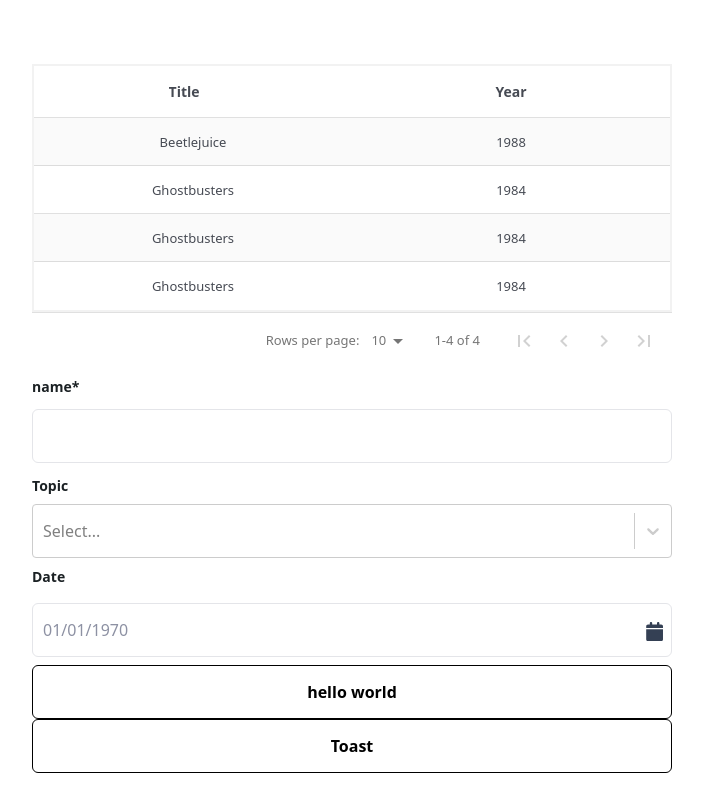
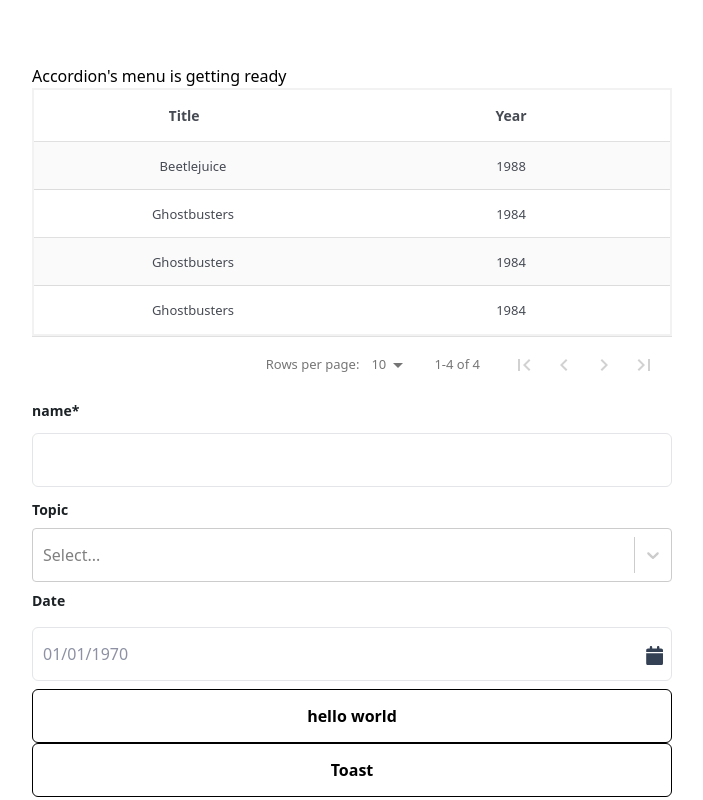
Before and after one commit to Ascent-smartreports/ascent-component-library, a React (Vite) app: page / in a window 1280 px wide. Shown: the whole page, without its empty margins (288-991 px from the left). Built offline with nearby package versions, Linux system fonts and the light colour scheme.

Commit message:
accordion

```diff
--- /dev/null
+++ b/lib/components/AccordionMenu/index.tsx
@@ -0,0 +1,13 @@
+import React from "react";
+
+interface accordionProps {
+  menu?: { label: string; value: string }[];
+}
+const AccordionMenu: React.FC<accordionProps> = () => {
+  return (
+    <div>
+      <p>Accordion's menu is getting ready </p>
+    </div>
+  );
+};
+export default AccordionMenu;
--- a/src/App.tsx
+++ b/src/App.tsx
@@ -7,6 +7,7 @@
 import DropdownField from "../lib/components/DropDown/DropdownField";
 import Notify from "../lib/components/Notify/Notify";
 import { ToastContainer } from "react-toastify";
+import AccordionMenu from "../lib/components/AccordionMenu";
 function App() {
   const initialValues = {
     name: "",
@@ -75,6 +76,7 @@
         marginTop: "5%",
       }}
     >
+      <AccordionMenu />
       <Table data={data} columns={columns} searchText="" />
       <ToastContainer />
       <FormikProvider value={formik}>
```
